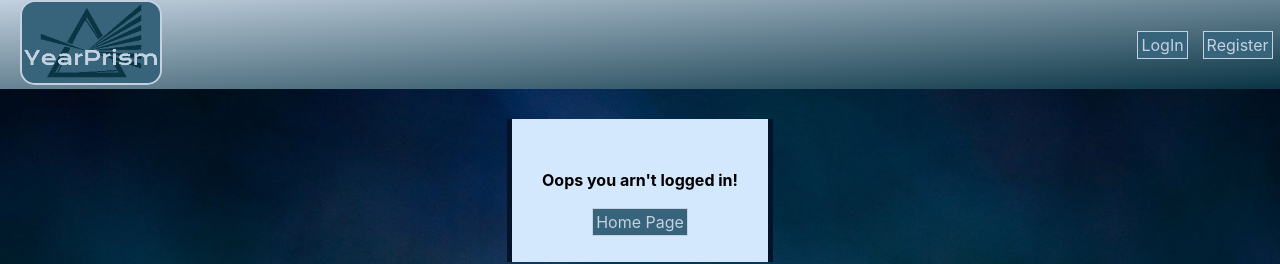
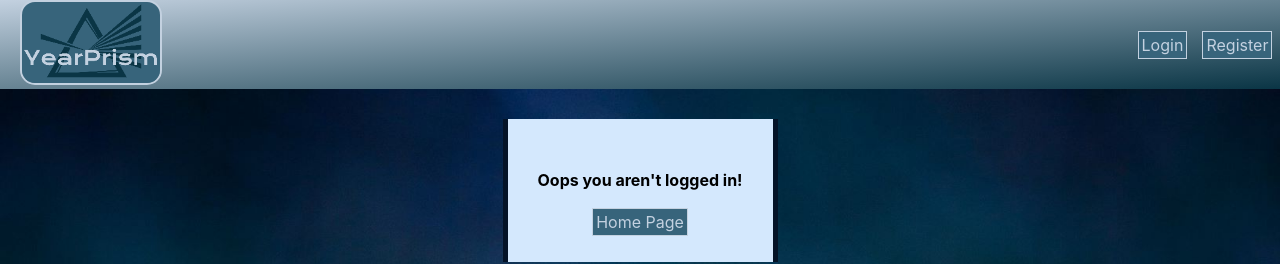
Before and after one commit to Cygnet717/YearPrism, a React (Create React App) app: page /AddEvent in a window 1280 px wide. Shown: the top 264 px of the page. Built offline with nearby package versions, Linux system fonts and the light colour scheme.

Commit message:
test readme image issue

```diff
--- a/src/Components/DeleteAccount/DeleteAccount.js
+++ b/src/Components/DeleteAccount/DeleteAccount.js
@@ -17,7 +17,7 @@ export default class DeleteAccount extends Component {
         if(!sessionStorage.user_id){
             return (
               <div className='maindiv'>
-                <h4>Oops you arn't logged in!</h4>
+                <h4>Oops you aren't logged in!</h4>
                 <div className=' oopsbutton'>
                   <Link
                       className='button'
--- a/src/Components/Header/Header.js
+++ b/src/Components/Header/Header.js
@@ -18,7 +18,7 @@ export default class Header extends Component {
   renderLogInLink(){
     return (
       <div className='regLoginButtons'>
-        <Link to='/Login' className='button headerbutton'>LogIn</Link>
+        <Link to='/Login' className='button headerbutton'>Login</Link>
         <Link to='/Register' className='button headerbutton'>Register</Link>
       </div>
     )
@@ -36,7 +36,7 @@ export default class Header extends Component {
           <nav id='burgerdropdown' className={`realburger ${this.state.burger}`}>
             <Link to='/Home' onClick={()=>{this.RenderBurgerMenu()}}>Home</Link>
             <Link to='/AddEvent' onClick={()=>{this.RenderBurgerMenu()}}>Add Event</Link>
-            <Link to='/' onClick={() => {this.logoutClick()}}>LogOut</Link>
+            <Link to='/' onClick={() => {this.logoutClick()}}>Log Out</Link>
             <Link to='/DeleteAccount' onClick={()=>{this.RenderBurgerMenu()}}>Delete Account</Link>
           </nav>
         </div>
--- a/src/Components/HomePage/HomePage.js
+++ b/src/Components/HomePage/HomePage.js
@@ -72,7 +72,7 @@ export default class Home extends Component {
     if(!sessionStorage.user_id){
       return (
 				<div className='maindiv'>
-          <h4>Oops you arn't logged in!</h4>
+          <h4>Oops you aren't logged in!</h4>
           <div className=' oopsbutton'>
             <Link className='button'to='/'>Home Page</Link>
           </div>
--- a/src/Components/LandingPage/LandingPage.js
+++ b/src/Components/LandingPage/LandingPage.js
@@ -11,7 +11,7 @@ export default class LandingPage extends Component{
         <p>How long has it been since my last tetanus shot?</p>
         <p>How long ago did we go on that vacation?</p>
         <p>When exactlly did I get this tattoo?</p>
-        <p>When did we adoopt our cat Fluffy?</p>
+        <p>When did we adopt our cat Fluffy?</p>
         <p>Easily find the answers to all these questions and more
           when you store all your life events and milestones in YearPrism!
         </p>
--- a/src/Components/LoginPage/LoginPage.js
+++ b/src/Components/LoginPage/LoginPage.js
@@ -60,7 +60,7 @@ export default class LoginPage extends Component {
         <form className='loginform form' onSubmit={this.handleSubmitLogin}>
           <fieldset>
             <legend>LogIn</legend>
-            User Name <input required type= 'text' name='username'/>
+            Username <input required type= 'text' name='username'/>
             <br/>
             Password <input required type= 'password' name='password'/>
             <br/>
--- a/src/Components/RegisterPage/BuildAccount.js
+++ b/src/Components/RegisterPage/BuildAccount.js
@@ -91,7 +91,7 @@ export default class BuildAccount extends Component {
   checkCatValid(event){
     event.preventDefault();
     let cat = document.getElementById('category').value;
-    if(cat === 'Select' || cat === ''){
+    if(cat === 'Seletc' || cat === ''){
       this.setState({ categoryError: true })
       return true
     } else {
@@ -140,7 +140,7 @@ export default class BuildAccount extends Component {
     if(!sessionStorage.user_id){
       return (
         <div className='maindiv'>
-          <h4>Oops you arn't logged in!</h4>
+          <h4>Oops you aren't logged in!</h4>
           <div className=' oopsbutton'>
             <Link className='button'to='/'>
               Home Page
@@ -166,15 +166,15 @@ export default class BuildAccount extends Component {
         <div className={`falsesugg ${this.state.suggestions}`} onClick={(e) => this.ShowHideSugg(e)}>
           <div id='suggestionsdropdown' className={`truesugg`}>
             <ul className='sugg-content'>
-              <li className='sugg'><u>Achievements</u>: ran a 5K, paied off debt, bought a house, 1 year sober, ect.</li>
-              <li className='sugg'><u>Body Modifications</u>: Laser eye surgery, tattoo, piercing, ect.</li>
-              <li className='sugg'><u>Family</u>: Birth, death, adoption, marrage, divorce, ect.</li>
-              <li className='sugg'><u>Home</u>: Moving, replaced furnace, build a deck, painted a room, ect.</li>
-              <li className='sugg'><u>Job</u>: Start a new job, promotion, new title, leave job, ect.</li>
-              <li className='sugg'><u>Medical</u>: Teeth cleaning, tetanus shot, surgery, ect.</li>
-              <li className='sugg'><u>Pets</u>: Adopted/bought new pet, medical procedures, death, ect.</li>
-              <li className='sugg'><u>Relationship</u>: Start a new relationship, wedding, major milestone, end relationship, ect.</li>
-              <li className='sugglast'><u>School</u>: Start a new school, graduation, ect.</li>
+              <li className='sugg'><u>Achievements</u>: ran a 5K, paid off debt, bought a house, 1 year sober, etc.</li>
+              <li className='sugg'><u>Body Modifications</u>: Laser eye surgery, tattoo, piercing, etc.</li>
+              <li className='sugg'><u>Family</u>: Birth, death, adoption, marriage, divorce, etc.</li>
+              <li className='sugg'><u>Home</u>: Moving, replaced furnace, built a deck, painted a room, etc.</li>
+              <li className='sugg'><u>Job</u>: Start a new job, promotion, new title, leave job, etc.</li>
+              <li className='sugg'><u>Medical</u>: Teeth cleaning, tetanus shot, surgery, etc.</li>
+              <li className='sugg'><u>Pets</u>: Adopted/bought new pet, medical procedures, death, etc.</li>
+              <li className='sugg'><u>Relationship</u>: Start a new relationship, wedding, major milestone, end relationship, etc.</li>
+              <li className='sugglast'><u>School</u>: Start a new school, graduation, etc.</li>
             </ul>
           </div>
         </div>
@@ -195,13 +195,13 @@ export default class BuildAccount extends Component {
               <label>Category </label>
               <button className='buildButton examplesbutton' onClick={(e) => this.ShowHideSugg(e)}>Examples</button>
               <br/>
-              <select id='category'>
-                <option hidden defaultValue>Select</option>
+              <seletc id='category'>
+                <option hidden defaultValue>Seletc</option>
                 {categories.map(i => {
                   return <option id='category' key={i} name='category' value={i}>{i}</option>
                 })}
-              </select>
-              {this.state.categoryError? <span className='red'>Please select a category</span>: <></>}
+              </seletc>
+              {this.state.categoryError? <span className='red'>Please seletc a category</span>: <></>}
               <br/>
               <label>Notes </label>
               <br/>
--- a/src/Components/RegisterPage/CreateAccount.js
+++ b/src/Components/RegisterPage/CreateAccount.js
@@ -42,7 +42,7 @@ export default class CreateAccount extends Component {
       	<form className='form' onSubmit={this.handleSubmitNewUser}>
           <fieldset>
             <legend>Create Account</legend>
-              <label>User Name </label>
+              <label>Username </label>
               <input required type= 'text' name='username'/>
               <br/>
               <label>Birth Year</label>
--- a/src/Components/SearchResults/SearchResults.js
+++ b/src/Components/SearchResults/SearchResults.js
@@ -130,7 +130,7 @@ export default class SearchResults extends Component{
     if(!sessionStorage.user_id){
       return (
         <div className='maindiv'>
-          <h4>Oops you arn't logged in!</h4>
+          <h4>Oops you aren't logged in!</h4>
           <div className=' oopsbutton'>
             <Link className='button'to='/'>
               Home Page
--- a/src/Components/YearViewPage/YearViewPage.js
+++ b/src/Components/YearViewPage/YearViewPage.js
@@ -136,7 +136,7 @@ export default class YearView extends Component{
     if(!sessionStorage.user_id){
       return (
         <div className='maindiv'>
-          <h4>Oops you arn't logged in!</h4>
+          <h4>Oops you aren't logged in!</h4>
           <div className=' oopsbutton'>
             <Link className='button'to='/'>
               Home Page
```
Also changed, not shown: 1 other file (tests, documents, lock files or other folders).
